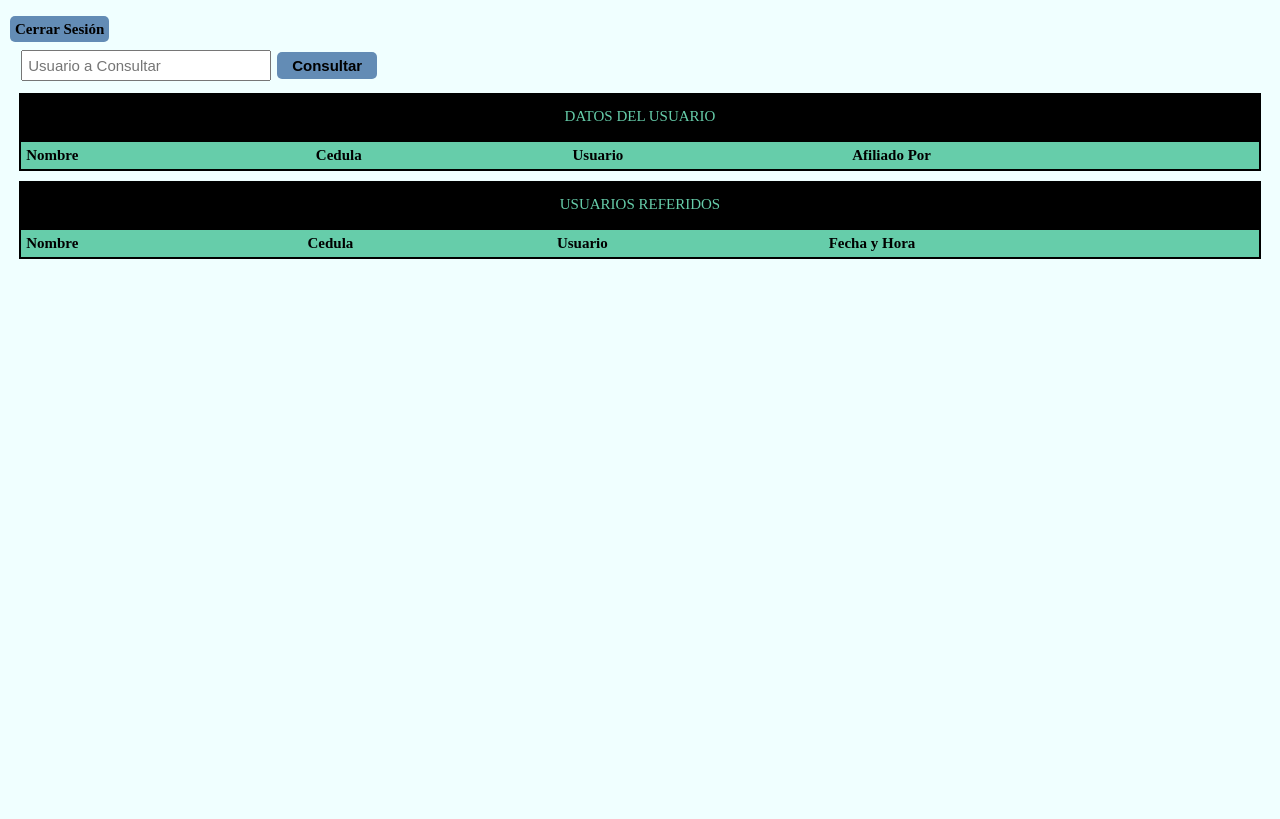
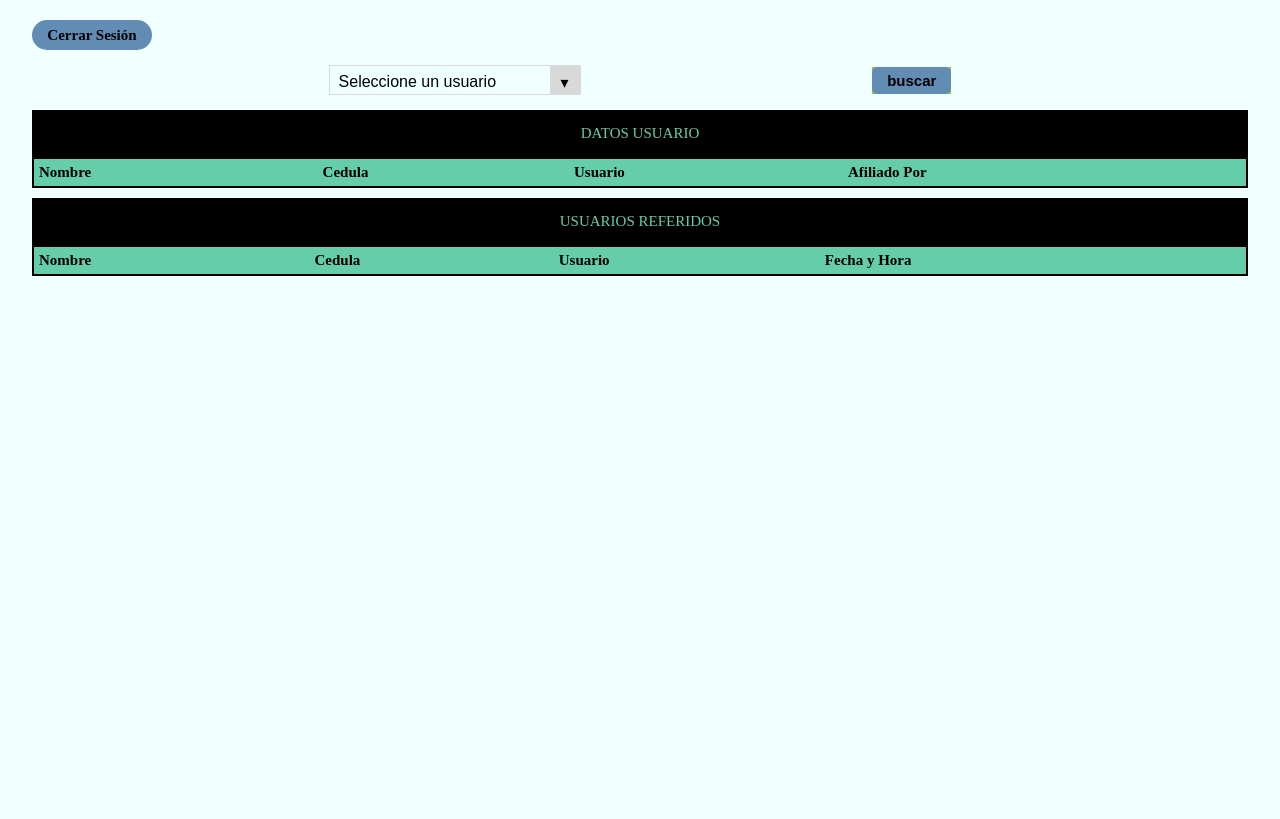
Before and after one commit to HarDevKoder/TuCulturaEsProgreso, a PHP site: page /php/reporteventas.php in a window 1280 px wide. Shown: the top 819 px of the page. Before the commit the page ends 259 px from the top, so only its background shows below. Run offline with PHP 8.4, Linux system fonts and the light colour scheme; tables that the repository leaves empty or names only in its code hold one stand-in row (values such as "Sample post"); data that the repository does not hold is empty.

Commit message:
Termino Funcionaldad de desplegable para escoger Usuarios

```diff
--- a/css/estilosReporteVentas.css
+++ b/css/estilosReporteVentas.css
@@ -9,31 +9,91 @@
 }
 
 .contenedor {
-    width: 100%;
-    height: auto;
+    width: 95%;
+    height: 100vh;
     margin: 20px auto;
+    overflow-x: auto;
 }
 
-.contenedor .cerrarSesion a {
+.cerrarSesion a {
+    display: inline-block;
+    text-align: center;
     text-decoration: none;
     font-size: 15px;
     font-weight: bold;
     color: black;
     background: #638cb5;
     border: 0px;
-    padding: 5px;
-    border-radius: 5px;
-    margin-left: 10px;
+    padding: 8px 10px;
+    width: 120px;
+    height: 30px;
+    line-height: 15px;
+    border-radius: 20px;
 }
 
-.separador {
-    border: 1px solid red;
-    margin: 20px;
+form {
+    width: 100%;
+    margin: 0 auto;
+    margin-top: 10px;
+    padding: 5px;
+    display:flex;
+    align-items: center;
+    justify-content:space-evenly;
+}
+
+.selectContainer{
+    width: fit-content;
+    border:1px solid #d9d9d9;
+    height:30px;
+    overflow: hidden;
+    position:relative;
+}
+
+select {
+   background: transparent;
+   border: none;
+   font-size: 16px;
+   height: 30px;
+   padding: 5px;
+   width: 250px;
+ }
+
+ select:focus{
+    outline: none;
+}
+
+.selectContainer::after{
+	content:"\025be";
+	display:table-cell;
+	padding-top:7px;
+	text-align:center;
+	width:30px;
+	height:30px;
+	background-color:#d9d9d9;
+	position:absolute;
+	top:0;
+	right:0px;
+	pointer-events: none;
+}
+
+.botonContainer{
+    background: yellowgreen;
+    width: fit-content;
+}
+
+.boton {
+    font-size: 15px;
+    font-weight: bold;
+    color: black;
+    background: #638cb5;
+    border: 0px;
+    padding: 5px 15px;
+    border-radius: 5px;
 }
 
 table {
     margin: 10px auto;
-    width: 97%;
+    width: 100%;
     border-collapse: collapse;
     border: 2px solid black;
     font-weight: 500;
@@ -45,6 +105,8 @@
     text-align: left;
     padding: 5px;
     border-collapse: collapse;
+    word-break: break-all; /* Divide las palabras dentro de las celdas */
+    max-width: 200px; /* Establece un ancho máximo para las celdas */
 }
 
 table th {
@@ -70,10 +132,9 @@
     width: 20%;
 }
 
-table tr:nth-child(2n) {
+table tr:nth-child(n) {
     background-color: Gainsboro;
     color: black;
-    font-weight: bold;
 }
 
 caption {
@@ -81,30 +142,3 @@
     color: MediumAquaMarine;
     background: #000;
 }
-
-form {
-    width: 97%;
-    margin: 0 auto;
-    margin-top: 10px;
-    padding: 2px;
-    /* border: 1px solid red; */
-}
-
-form input[type="text"] {
-    padding: 5px;
-    width: 250px;
-    font-size: 15px;
-    margin-right: 2px;
-    margin-left: 0px;
-    text-align: justify;
-}
-
-.boton {
-    font-size: 15px;
-    font-weight: bold;
-    color: black;
-    background: #638cb5;
-    border: 0px;
-    padding: 5px 15px;
-    border-radius: 5px;
-}
--- a/php/reporteventas.php
+++ b/php/reporteventas.php
@@ -1,10 +1,21 @@
+<?php
+    // Se incluye liberia de Funciones PHP
+    include 'funciones.php';
+    // Se realiza Conexión a Base de Datos
+    $conexion = conectarBd( '190.8.176.115', 'tucultur_Administrador', 'Hdv080272*', 'tucultur_Asociados' );
+    // Consulta para traer los Usuarios Registrados
+    $sql = "SELECT usuario FROM Registro";
+    // Se guarda el resultado en variable
+    $result = $conexion->query($sql);
+?>
+
 <!DOCTYPE html>
 <html lang = 'es'>
     <head>
         <meta charset = 'UTF-8'>
         <meta name = 'viewport' content = 'width=device-width, initial-scale=1.0, user-scalable=no,minimum-scale=1.0,maximum-scale=1.0'>
         <title>Tabla de datos</title>
-        <link rel = 'stylesheet' href = '../css/estilosReporteVentas.css?v=1'>
+        <link rel = 'stylesheet' href = '../css/estilosReporteVentas.css'>
     </head>
     <body>
         <!-- Contenedor General -->
@@ -15,14 +26,26 @@
             </div>
             <!-- Formulario Para Buscar Ventas de Referente -->
             <form method = 'POST'>
-                <!-- Ingreso de Referente a cosultar -->
-                <input type = 'text' name = 'valor' class = 'usuario-caja' placeholder = 'Usuario a Consultar'>
+                <!-- Lista Desplegable con los Usuarios Registrados -->
+                <div class="selectContainer">
+                    <select name="usuario" id="usuarios" class="usuarios" required>
+                        <option value="" >Seleccione un usuario</option>
+                        <?php
+                            // Loop para crear las opciones del cuadro de lista
+                            while ($row = $result->fetch_assoc()) {
+                                echo '<option value="' . $row["usuario"] . '">' . $row["usuario"] . '</option>';
+                            }
+                        ?>
+                    </select>
+                </div>
                 <!-- Boton de Envio de Consulta -->
-                <button type = 'submit' class = 'boton' name = 'buscar'>Consultar</button>
+                <div class="botonContainer">
+                    <button type = 'submit' class = 'boton' name = 'buscar'>buscar</button>
+                </div>
             </form>
             <!-- Tabla que muestra los Datos Basicos del Referente Consultado -->
             <table class = 'padre'>
-                <caption>DATOS DEL USUARIO</caption>
+                <caption>DATOS  USUARIO</caption>
                 <!-- Encabezados de La tabla de Datos de Usuario -->
                 <tr>
                     <th>Nombre</th>
@@ -32,12 +55,9 @@
                 </tr>
                 <!-- Controlador PHP -->
                 <?php
-                    // Se incluye liberia de Funciones PHP
-                    include 'funciones.php';
-                    // Se realiza Conexión a Base de Datos
-                    $conexion = conectarBd( '190.8.176.115', 'tucultur_Administrador', 'Hdv080272*', 'tucultur_Asociados' );
-                    // Se captura el Referente ingresado el el formuario
-                    $valor = $_POST[ 'valor' ];
+                    // Se captura el Referente ingresado en el formuario
+                    $valor = $_POST[ 'usuario' ];
+                    // var_dump($valor);
                     // Se Consultan los Datos del usuario en la base de datos
                     $sql = "SELECT * FROM Registro where usuario = '$valor' ";
                     // Resultado de la consulta guardado en variable
@@ -65,7 +85,7 @@
                     <th>Fecha y Hora</th>
                 </tr>
                 <?php
-                    $valor = $_POST[ 'valor' ];
+                    $valor = $_POST[ 'usuario' ];
                     $sql = "SELECT * FROM Registro where referidopor = '$valor' ";
                     $resultado = mysqli_query( $conexion, $sql );
                     while( $mostrar = mysqli_fetch_array( $resultado ) ) {
```
